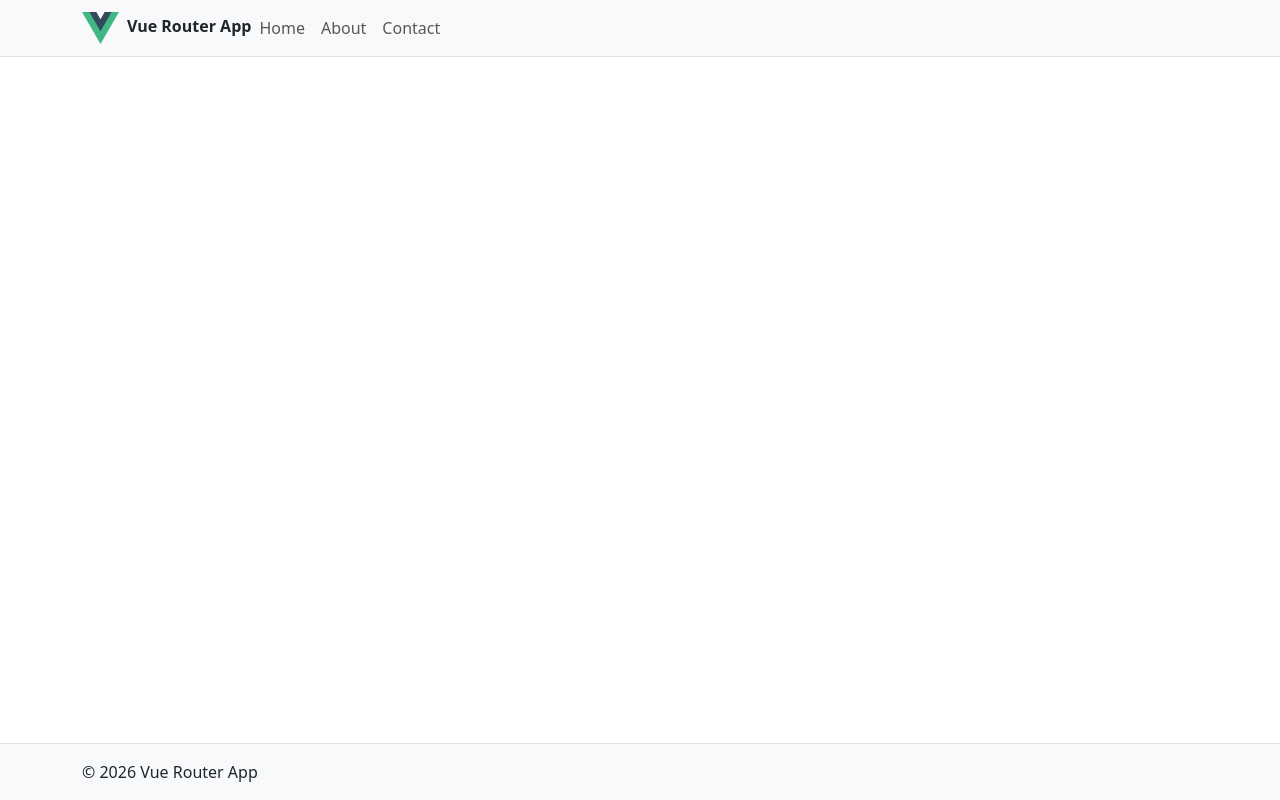
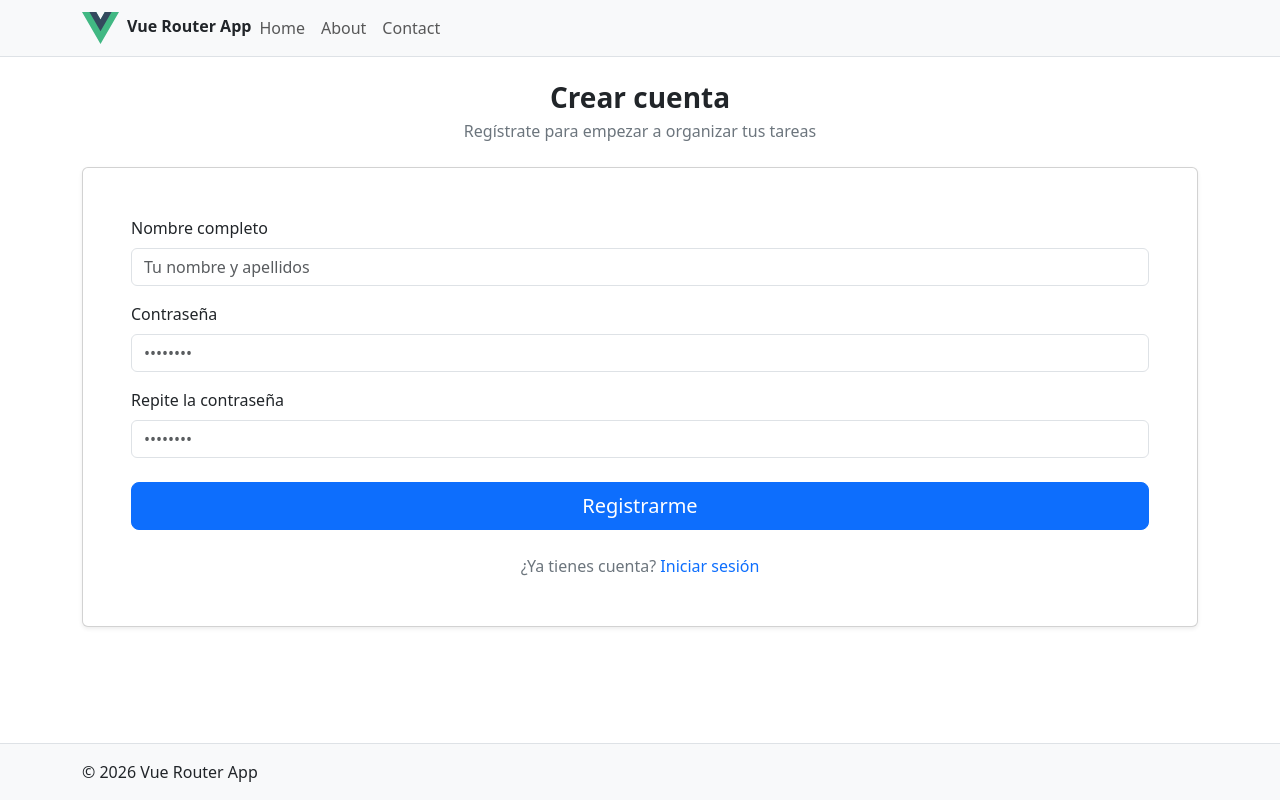
Before and after one commit to MarcSa/T4U4Exemple, a Vue app: page /register in a window 1280 px wide. Built offline with nearby package versions, Linux system fonts and the light colour scheme.

Commit message:
Afegida l'estructura de registre i login

```diff
--- a/src/App.vue
+++ b/src/App.vue
@@ -1,18 +1,7 @@
-<script setup lang="ts">
-import HeaderComponent from '@/common/components/HeaderComponent.vue';
-import FooterComponent from '@/common/components/FooterComponent.vue';
-</script>
+<script setup lang="ts"></script>
 
 <template>
-    <div class="d-flex flex-column min-vh-100">
-        <HeaderComponent />
-        <main class="flex-grow-1">
-            <div class="container py-4">
-                <RouterView />
-            </div>
-        </main>
-        <FooterComponent />
-    </div>
+    <RouterView />
 </template>
 
 <style scoped></style>
--- /dev/null
+++ b/src/modules/auth/layouts/AuthLayout.vue
@@ -0,0 +1,22 @@
+<script setup lang="ts">
+import HeaderComponent from '@/common/components/HeaderComponent.vue';
+import FooterComponent from '@/common/components/FooterComponent.vue';
+</script>
+
+<template>
+    <div class="d-flex flex-column min-vh-100">
+        <HeaderComponent />
+        <main class="flex-grow-1">
+            <div class="container py-4">
+                <div class="row">
+                    <div class="col">
+                        <RouterView />
+                    </div>
+                </div>
+            </div>
+        </main>
+        <FooterComponent />
+    </div>
+</template>
+
+<style scoped></style>
--- /dev/null
+++ b/src/modules/auth/pages/LoginPage.vue
@@ -0,0 +1,36 @@
+<script setup lang="ts"></script>
+
+<template>
+    <form class="card shadow-sm" @submit.prevent novalidate>
+        <div class="card-body p-4 p-md-5">
+            <div class="mb-3">
+                <label for="email" class="form-label">Email</label>
+                <input id="email" type="email" class="form-control" placeholder="tu@email.com" />
+            </div>
+
+            <div class="mb-2">
+                <label for="password" class="form-label">Contraseña</label>
+                <input id="password" type="password" class="form-control" placeholder="••••••••" />
+            </div>
+
+            <div class="d-flex justify-content-between align-items-center mb-4">
+                <div class="form-check">
+                    <input class="form-check-input" type="checkbox" id="remember" />
+                    <label class="form-check-label" for="remember">Recuérdame</label>
+                </div>
+                <a href="#" class="small text-decoration-none">¿Olvidaste tu contraseña?</a>
+            </div>
+
+            <div class="d-grid">
+                <button type="submit" class="btn btn-primary btn-lg">Entrar</button>
+            </div>
+
+            <p class="text-center text-secondary mt-4 mb-0">
+                ¿No tienes cuenta?
+                <RouterLink to="/register" class="text-decoration-none">Crear cuenta</RouterLink>
+            </p>
+        </div>
+    </form>
+</template>
+
+<style scoped></style>
--- /dev/null
+++ b/src/modules/auth/pages/RegisterPage.vue
@@ -0,0 +1,61 @@
+<script setup lang="ts"></script>
+
+<template>
+    <header class="mb-4 text-center">
+        <h1 class="h3 fw-bold mb-1">Crear cuenta</h1>
+        <p class="text-secondary mb-0">Regístrate para empezar a organizar tus tareas</p>
+    </header>
+
+    <form class="card shadow-sm" @submit.prevent novalidate>
+        <div class="card-body p-4 p-md-5">
+            <!-- Nombre completo -->
+            <div class="mb-3">
+                <label for="fullName" class="form-label">Nombre completo</label>
+                <input
+                    id="fullName"
+                    type="text"
+                    class="form-control"
+                    placeholder="Tu nombre y apellidos"
+                    autocomplete="name"
+                />
+            </div>
+
+            <!-- Contraseña -->
+            <div class="mb-3">
+                <label for="password" class="form-label">Contraseña</label>
+                <input
+                    id="password"
+                    type="password"
+                    class="form-control"
+                    placeholder="••••••••"
+                    autocomplete="new-password"
+                />
+            </div>
+
+            <!-- Confirmar contraseña -->
+            <div class="mb-4">
+                <label for="confirm" class="form-label">Repite la contraseña</label>
+                <input
+                    id="confirm"
+                    type="password"
+                    class="form-control"
+                    placeholder="••••••••"
+                    autocomplete="new-password"
+                />
+            </div>
+
+            <!-- Botón de registro -->
+            <div class="d-grid">
+                <button type="submit" class="btn btn-primary btn-lg">Registrarme</button>
+            </div>
+
+            <!-- Enlace al login -->
+            <p class="text-center text-secondary mt-4 mb-0">
+                ¿Ya tienes cuenta?
+                <RouterLink to="/login" class="text-decoration-none"> Iniciar sesión </RouterLink>
+            </p>
+        </div>
+    </form>
+</template>
+
+<style scoped></style>
--- /dev/null
+++ b/src/modules/landing/layouts/LandingLayout.vue
@@ -0,0 +1,18 @@
+<script setup lang="ts">
+import HeaderComponent from '@/common/components/HeaderComponent.vue';
+import FooterComponent from '@/common/components/FooterComponent.vue';
+</script>
+
+<template>
+    <div class="d-flex flex-column min-vh-100">
+        <HeaderComponent />
+        <main class="flex-grow-1">
+            <div class="container py-4">
+                <RouterView />
+            </div>
+        </main>
+        <FooterComponent />
+    </div>
+</template>
+
+<style scoped></style>
--- a/src/router/index.ts
+++ b/src/router/index.ts
@@ -6,20 +6,41 @@ const router = createRouter({
     routes: [
         {
             path: '/',
+            component: () => import('@/modules/landing/layouts/LandingLayout.vue'),
+            children: [
+                {
+                    path: '/',
                     name: 'home',
                     component: HomePage,
                 },
                 {
                     path: '/about',
                     name: 'about',
-
                     component: () => import('@/modules/landing/pages/AboutPage.vue'),
                 },
                 {
                     path: '/contact',
                     name: 'contact',
-
                     component: () => import('@/modules/landing/pages/ContactPage.vue'),
+                },
+            ],
+        },
+        {
+            path: '/auth',
+            redirect: 'login',
+            component: () => import('@/modules/auth/layouts/AuthLayout.vue'),
+            children: [
+                {
+                    path: '/login',
+                    name: 'login',
+                    component: () => import('@/modules/auth/pages/LoginPage.vue'),
+                },
+                {
+                    path: '/register',
+                    name: 'register',
+                    component: () => import('@/modules/auth/pages/RegisterPage.vue'),
+                },
+            ],
         },
     ],
 });
```
Lines whose indentation alone changed are shown as unchanged.
